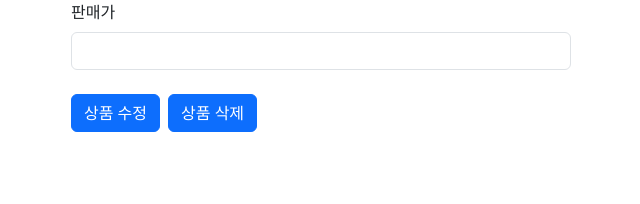
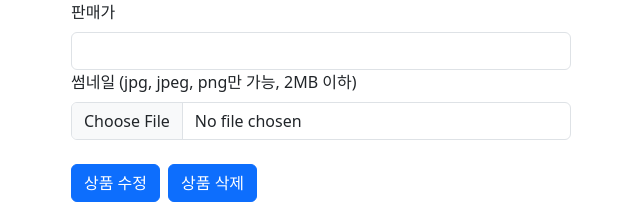
Before and after one commit to dabbler2/shopping-mall-front, a React (Create React App) app: page /product/update in a window 1280 px wide. Shown: the part 384-588 px from the top of the page, without its empty margins (319-959 px from the left). Built offline with nearby package versions, Linux system fonts and the light colour scheme; no server answers.

Commit message:
썸네일 추가

```diff
--- a/src/components/product/product-form.js
+++ b/src/components/product/product-form.js
@@ -5,6 +5,13 @@ import Button from 'react-bootstrap/Button'
 const style = {
 	width: 500,
 	margin: '5px auto'
+}
+
+const thumbnailStyle = {
+	borderRadius: 15,
+	objectFit: 'cover',
+	width: 240,
+	height: 180
 }
 
 const categoryList = ['Food', 'Health', 'Household', 'Pet', 'Cosmetics', 'Office', 'Appliances', 'Furniture', 'Media', 'Others']
@@ -17,6 +24,7 @@ export default function ProductForm(props){
 	const [product_body,setBody] = useState('')
 	const [price,setPrice] = useState(1)
 	const [sale_price,setSalePrice] = useState(1)
+	const [thumbnail,setThumbnail] = useState('')
 
 	useEffect(() => {
 	    setName(props.product.name || '')
@@ -25,10 +33,16 @@ export default function ProductForm(props){
 	    setBody(props.product.body || '')
 	    setPrice(props.product.price || 1)
 	    setSalePrice(props.product.sale_price || 1)
+		setThumbnail(props.product.thumbnail || '')
 	}, [props.product])
 
+	const handleFileChange = e => {
+		const file = e.target.files[0]
+		if (file) setThumbnail(file)
+  }
+
 	return (
-		<Form style={style} onSubmit={e => props.onSubmit(e,{name,category,status,body:product_body,price,sale_price})}>
+		<Form style={style} onSubmit={e => props.onSubmit(e,{name,category,status,body:product_body,price,sale_price,thumbnail})}>
 			<Form.Group>
 				<Form.Label>이름</Form.Label>
 				<Form.Control required onChange={e => setName(e.target.value)} defaultValue={props.product.name || ''} />
@@ -57,6 +71,13 @@ export default function ProductForm(props){
 				<Form.Label>판매가</Form.Label>
 				<Form.Control type='number' onChange={e => setSalePrice(+e.target.value)} defaultValue={props.product.sale_price || ''} />
 			</Form.Group>
+			<Form.Group>
+				<Form.Label>썸네일 (jpg, jpeg, png만 가능, 2MB 이하)</Form.Label>
+				{props.product.thumbnail && (
+					<img style={thumbnailStyle} src={props.product.thumbnail} />
+				)}
+				<Form.Control type='file' onChange={handleFileChange}  accept='.jpg, .jpeg, .png'defaultValue={props.product.thumbnail || ''} />
+			</Form.Group>
 			<br />
 			<Button type='submit' className='me-2'>{props.tag || '상품 등록'}</Button>
 			{props.tag && (<Button onClick={props.softDeleteProduct} className='me-2'>상품 삭제</Button>)}
--- a/src/components/product/product-update.js
+++ b/src/components/product/product-update.js
@@ -47,15 +47,21 @@ export default function ProductUpdate(props){
 
 	const updateProduct = async (e,body) => {
 		e.preventDefault()
+		const {thumbnail, ...body_} = body
 		const res = await fetch(server+`/product/${id}`, {method:'PATCH',
 		headers:{'Content-Type':'application/json', Authorization, refreshtoken},
-		body: JSON.stringify(body)})
-		console.log(res)
-		if(res.status===200){
-			alert('상품 수정이 완료되었습니다.')
-			navigate('/')
+		body: JSON.stringify(body_)})
+		if(res.status!==200) return alert('오류가 발생했습니다. 다시 시도해주세요.')
+		// 썸네일 업로드
+		if(body.thumbnail){
+			const formData = new FormData()
+			formData.append('image', thumbnail)
+			const res_thumbnail = await fetch(server+`/product/${id}/thumbnail`, {method:'PATCH',
+			headers:{Authorization, refreshtoken},
+			body: formData})
 		}
-		return alert('오류가 발생했습니다. 다시 시도해주세요.')
+		alert('상품 수정이 완료되었습니다.')
+		//navigate('/')
 	}
 
 	const softDeleteProduct = async (e) => {
```
